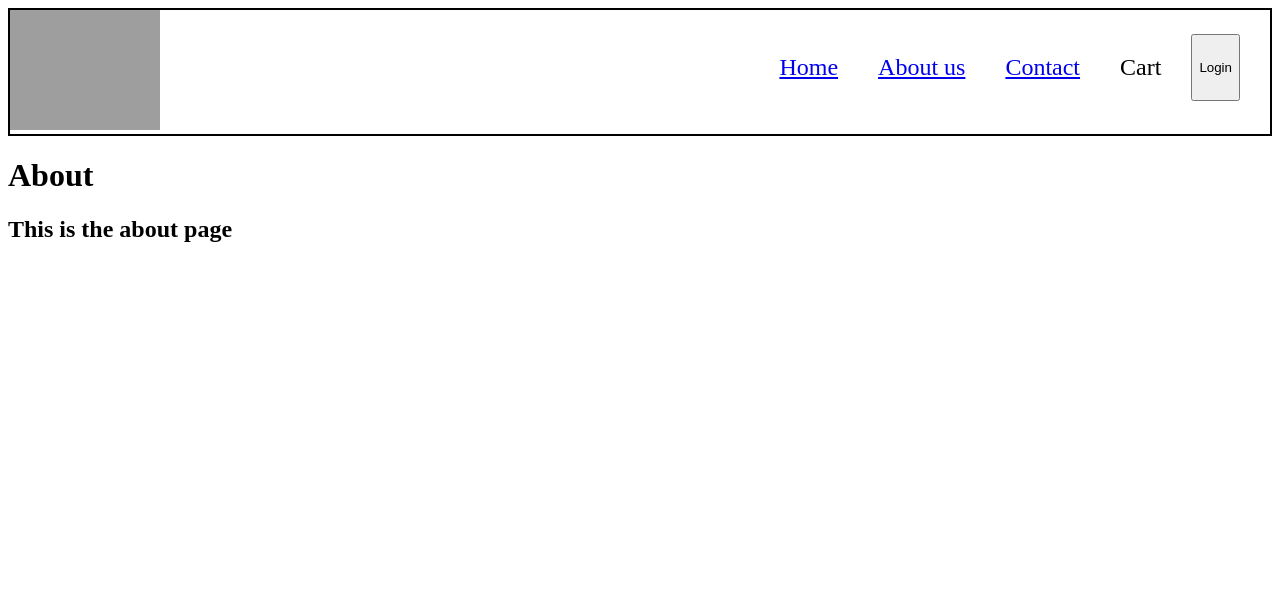
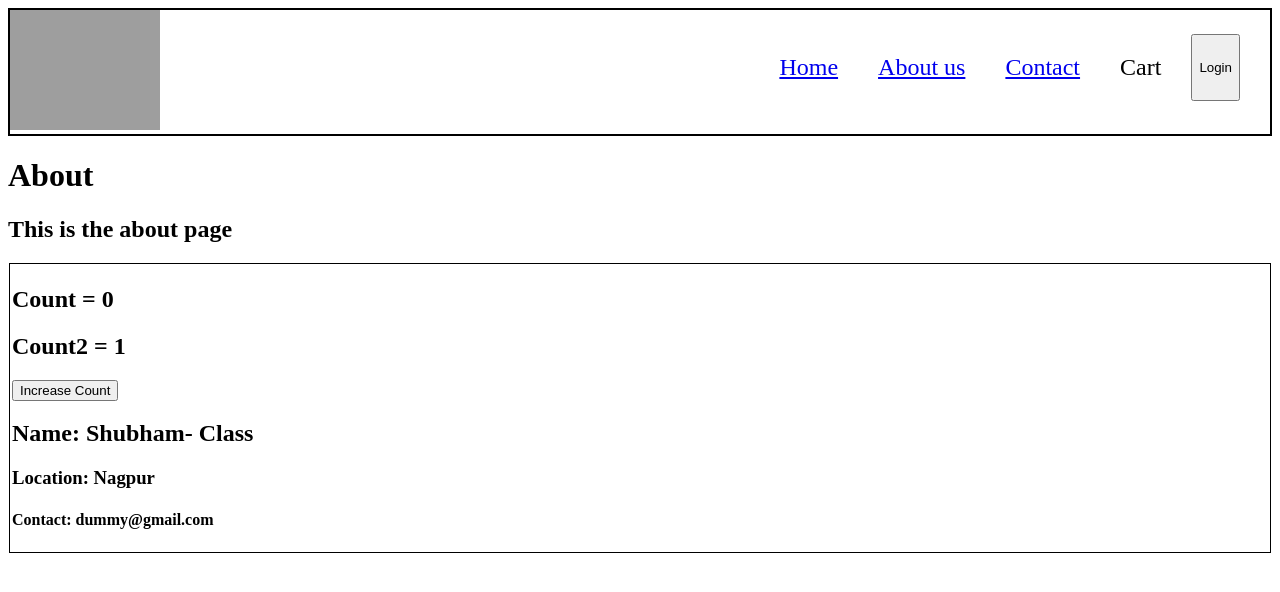
Before and after one commit to ShubhamMaske/Starting-React, a React (Vite) app: page /about in a window 1280 px wide. Shown: the top 592 px of the page. Built offline with nearby package versions, Linux system fonts and the light colour scheme; grey boxes are pictures that could not be loaded.

Commit message:
class based component

```diff
--- a/index.css
+++ b/index.css
@@ -81,3 +81,9 @@
 .search-box {
     margin-right: 1px;
 }
+
+.user-card {
+    margin: 1px;
+    border: 1px solid black;
+    padding: 2px;
+}
--- a/src/components/About.js
+++ b/src/components/About.js
@@ -1,11 +1,44 @@
-const About = () => {
+import React from "react";
+import User from "./User";
+import UserClass from "./UserClass";
+
+
+class About extends React.Component {
+    constructor(props) {
+        super(props);
+    }
+
+    componentDidMount() {
+        console.log("Parent componentDidMount")
+    }
+
+    render() {
         return (
             <div>
                 <h1>About</h1>
                 <h2>This is the about page</h2>
+                {/* <User name= {"Shubham"} location= {"Nagpur"}/> */}
+
+                <UserClass name= {"Shubham- Class"} location= {"Nagpur"}/>
             </div>
         )
     }
+}
+
+
+
+// const About = () => {
+//     return (
+//         <div>
+//             <h1>About</h1>
+//             <h2>This is the about page</h2>
+//             {/* <User name= {"Shubham"} location= {"Nagpur"}/> */}
+
+//             <UserClass name= {"Shubham- Class"} location= {"Nagpur"}/>
+//         </div>
+//     )
+// }
+
 
 
 export default About;
--- /dev/null
+++ b/src/components/User.js
@@ -0,0 +1,20 @@
+import { useState } from 'react'
+
+const User = (props) => {
+
+    const [count] = useState(0)
+    const [count2] = useState(1)
+
+    const {name, location} = props
+    return (
+        <div className="user-card">
+            <h2>Count = {count}</h2>
+            <h2>Count2 = {count2}</h2>
+            <h2>Name: {name}</h2>
+            <h3>Location: {location}</h3>
+            <h4>Contact: dummy@gmail.com</h4>
+        </div>
+    )
+}
+
+export default User
--- /dev/null
+++ b/src/components/UserClass.js
@@ -0,0 +1,42 @@
+import React from "react";
+
+
+class UserClass extends React.Component {
+    constructor(props) {
+        super(props);
+
+        //this is how we can use state variable
+        this.state = {
+            count: 0,
+            count2: 1
+        };
+    }
+
+    componentDidMount() {
+        console.log("child componentDidMount")
+    }
+
+    render() {
+        const {name, location} = this.props
+        const { count, count2} = this.state
+
+        return (
+            <div className="user-card">
+                <h2>Count = {count}</h2>
+                <h2>Count2 = {count2}</h2>
+                <button onClick={() => {
+                    this.setState({
+                        count : this.state.count + 1,
+                        // other state variable also can be write here
+                    })
+                }}>Increase Count</button>
+            <h2>Name: {name}</h2>
+            <h3>Location: {location}</h3>
+            <h4>Contact: dummy@gmail.com</h4>
+        </div>
+        )
+    }
+}
+
+
+export default UserClass
```
Lines whose indentation alone changed are shown as unchanged.
